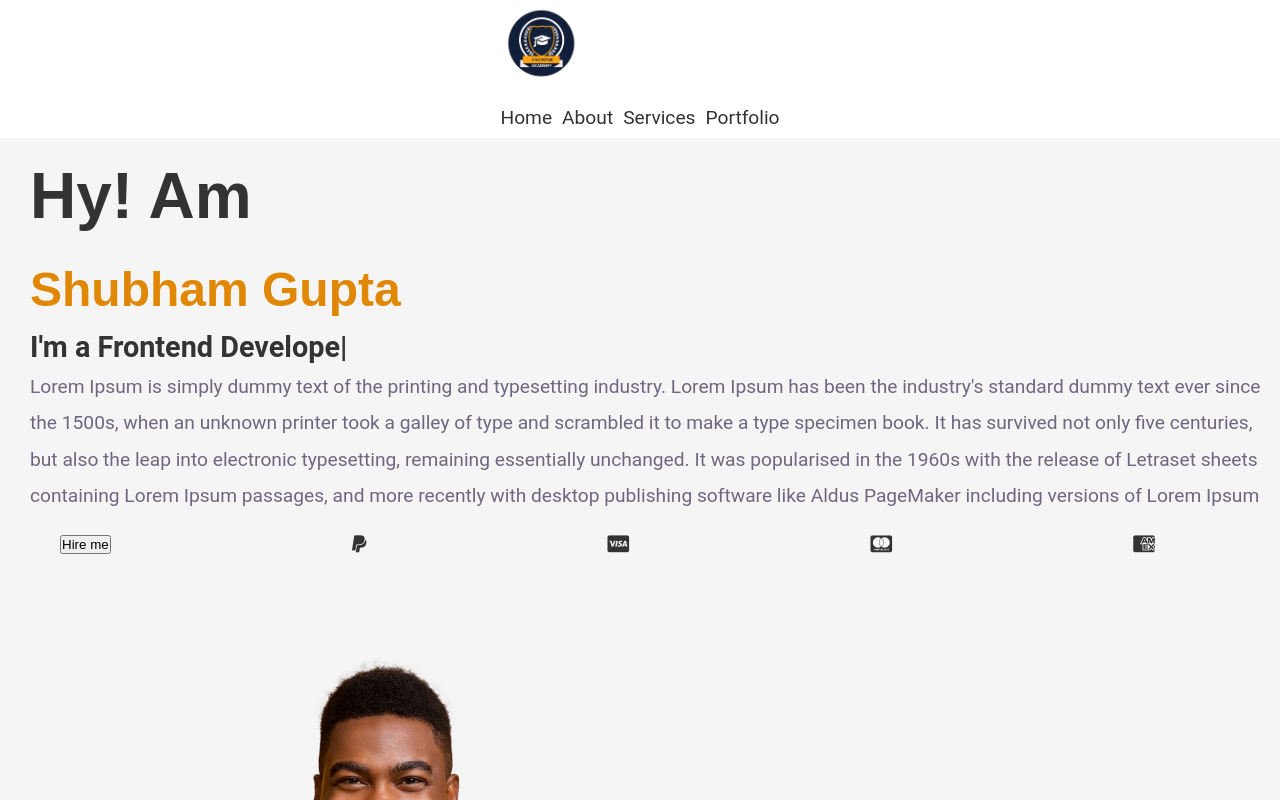
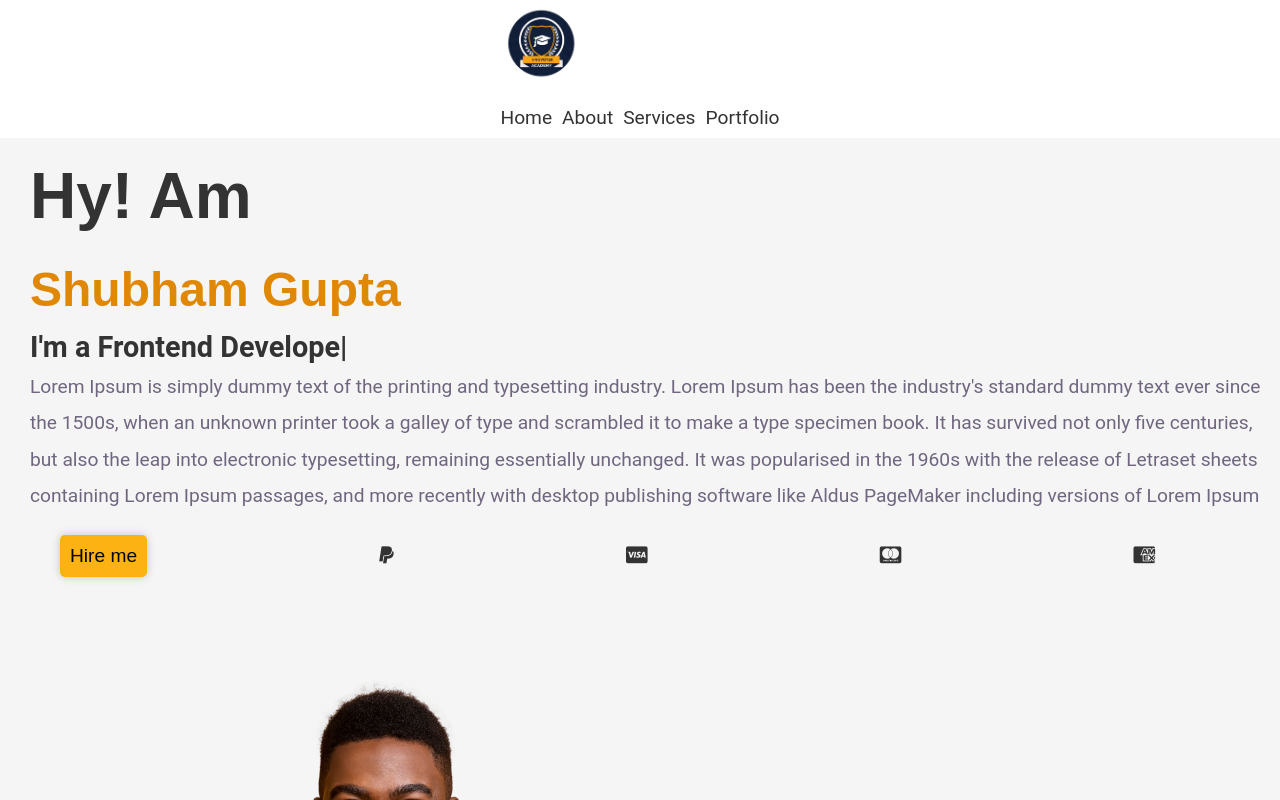
Before and after one commit to Shubham28497/Portfolio, a React (Create React App) app: page / in a window 1280 px wide. Shown: the top 800 px of the page. Built offline with nearby package versions, Linux system fonts and the light colour scheme.

Commit message:
add header payment container button css

```diff
--- a/src/Component/Header/Header.css
+++ b/src/Component/Header/Header.css
@@ -1,8 +1,8 @@
-.header-container{
+.header-container {
   display: flex;
   flex-direction: column;
 }
-.header-content{
+.header-content {
   display: flex;
   flex-direction: column;
   align-items: flex-start;
@@ -10,22 +10,22 @@ justify-content: flex-start;
   margin-top: 10px;
   margin-left: 30px;
 }
-.header-content h1{
+.header-content h1 {
   font-size: 4rem;
   font-family: "Saira", sans-serif;
 }
-.header-content p{
+.header-content p {
   font-size: 1.2rem;
   line-height: 1.9;
   color: #70667f;
 }
-.fullname{
+.fullname {
   font-size: 3rem;
   margin-top: 10px;
-    color:#e08804;
+  color: #e08804;
   font-family: "Play", sans-serif;
 }
-.header-payment-container{
+.header-payment-container {
   display: flex;
   flex-direction: row;
   align-items: center;
@@ -35,3 +35,12 @@ margin-left: 30px;
   padding-left: 30px;
   width: 90%;
 }
+.header-payment-container button {
+  background-color: #fcb212;
+  border: none;
+  padding: 10px;
+  font-size: 1.2rem;
+  font-family: "Play", sans-serif;
+  border-radius: 5px;
+  box-shadow: 0px 0px 10px rgba(0,0,0,0.2);
+}
```
Lines whose indentation alone changed are shown as unchanged.
